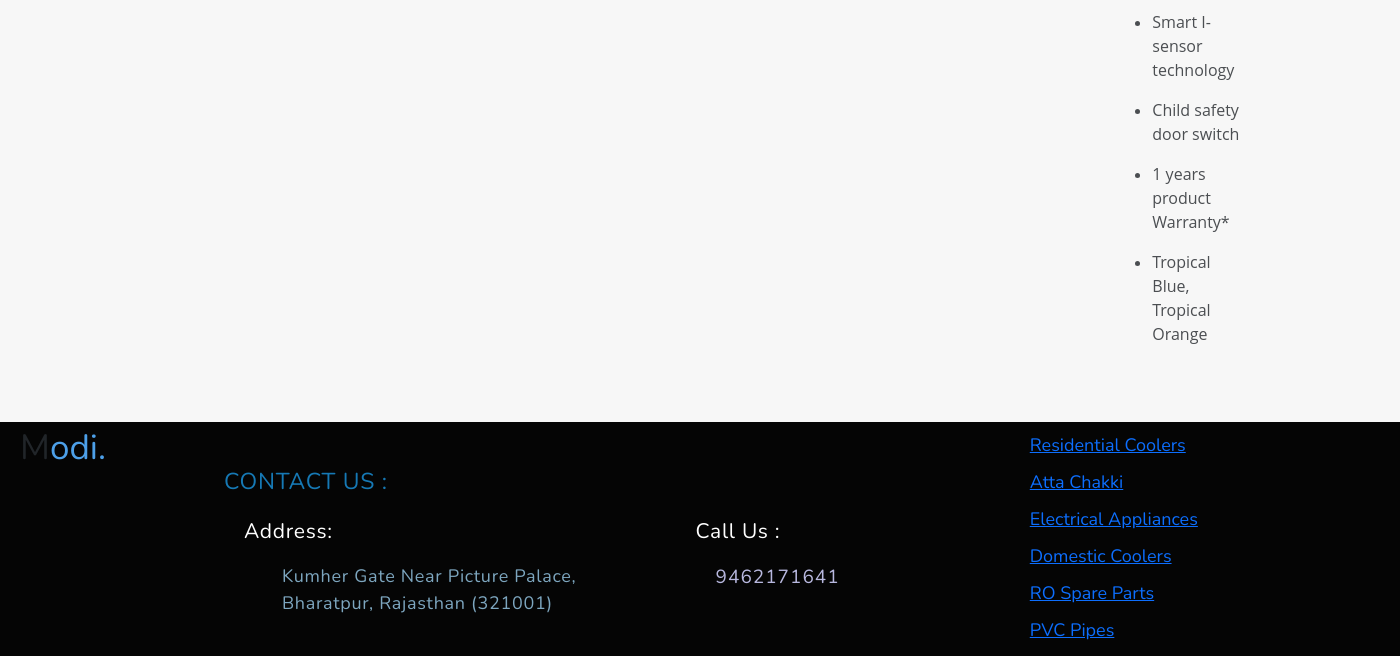
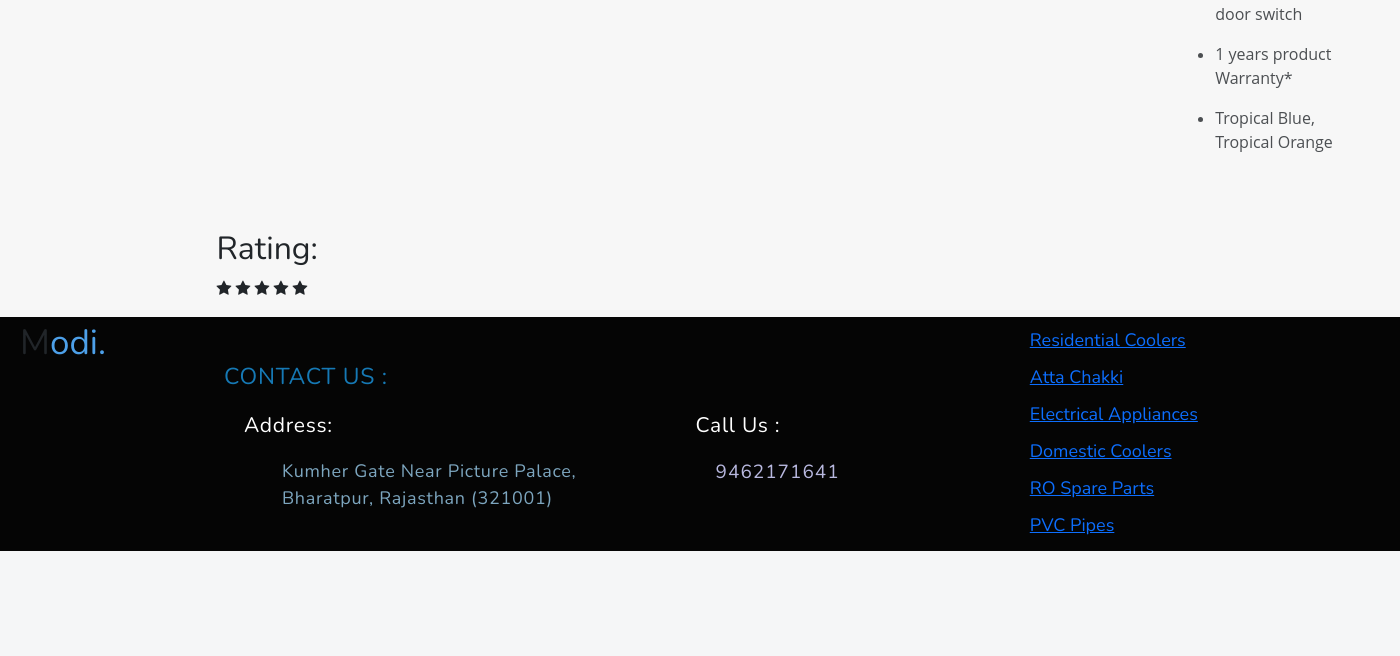
Before and after one commit to Harshmodi559/Classifiyo, a Django app: page /aatachakki/2 in a window 1400 px wide. Shown: the part 801-1457 px from the top of the page. After the commit the page ends 1352 px from the top, so only its background shows below. Run offline with Django 3.2, Linux system fonts and the light colour scheme; data comes from the database, SQL or seed files in the repository; both versions use the stored data as it was after the commit; some libraries are stand-ins or nearby versions.

Commit message:
new changes

```diff
--- a/home/views.py
+++ b/home/views.py
@@ -154,7 +154,23 @@
 def category_page(request):
     return render(request,"categories.html")
 
+
+def rating_Products(request):
+    if(request.method=="POST"):
+        rate=request.POST.get("rating")
+        # print(type(rate))
+        dict={1:"very bad",2:"not good",3:"good",4:"nice",5:"excellent"}
+        # result=dict[rate]
+        # print(res)
+        c=2
+        return c
+
+
+
 def chakki_products(request, product_id):
+    x=rating_Products(request)
+    print("result:",x)
+
     if(product_id == 1):
         d = olive.objects.all()
     elif(product_id == 2):
--- a/static/css/base_chakki.css
+++ b/static/css/base_chakki.css
@@ -9,6 +9,9 @@
   background-color: #f7f7f7;
 }
 
+.checked {
+  color: orange;
+}
 .topbar {
   text-decoration: none;
   font-size: 20px;
--- /dev/null
+++ b/static/js/base_chakki.js
@@ -0,0 +1,40 @@
+
+
+function myFunction(id)
+{
+    // console.log(id)
+   var check_id=document.getElementById(id)
+//    console.log(check_id)
+    if(check_id.classList.contains("checked"))
+    {
+        // console.log("already have class")
+        var id_=id;
+        for (var i=1;i<6;i++){
+            var a=document.getElementById(i);
+            // if(check_id.classList.contains("checked"))
+            // {
+                a.classList.remove("checked")}
+
+            // }
+        document.getElementById("demo").innerHTML="";
+
+        // check_id.classList.remove("checked")
+    }
+    else{
+        // console.log("not have")
+    for (var i=1;i<=id;i++){
+    var a=document.getElementById(i)
+    a.classList.add("checked")
+    }
+    const grade=["Very Bad","Not Good","good","Nice","Excellent"]
+    document.getElementById("demo").innerHTML=grade[id-1]
+    }
+
+
+}
+
+// a.addEventListener("click", myFunction());
+// b.addEventListener("click", myFunction());
+// c.addEventListener("click", myFunction());
+// d.addEventListener("click", myFunction());
+// e.addEventListener("click", myFunction());
--- a/templates/base_chakki.html
+++ b/templates/base_chakki.html
@@ -6,6 +6,8 @@
     <meta http-equiv="X-UA-Compatible" content="IE=edge" />
     <meta name="viewport" content="width=device-width, initial-scale=1.0" />
 
+    <!-- Font Awesome Icon Library -->
+<link rel="stylesheet" href="https://cdnjs.cloudflare.com/ajax/libs/font-awesome/4.7.0/css/font-awesome.min.css">
     <!-- Bootstrap CSS -->
     <link
       href="https://cdn.jsdelivr.net/npm/bootstrap@5.0.0-beta1/dist/css/bootstrap.min.css"
@@ -132,12 +134,26 @@
       </div>
       <div class="block2">
             {% block baseContent %}{% endblock%}
+            <h2>Rating:</h2>
+            <form action="" method="POST">
+              {% csrf_token %}
+              <div>
+                <span class="fa fa-star" id="1" onclick="myFunction(this.id)"></span>
+                <span class="fa fa-star" id="2" onclick="myFunction(this.id)"></span>
+                <span class="fa fa-star" id="3" onclick="myFunction(this.id)"></span>
+                <span class="fa fa-star" id="4" onclick="myFunction(this.id)"></span>
+                <span class="fa fa-star" id="5" onclick="myFunction(this.id)"></span>
+                <p id="demo"></p>
+
+              <!-- <span class="heading">User Rating</span>
+                   <span id="1" class="fa fa-star"></span>
+               <span id="2" class="fa fa-star "></span>
+              <span id="3" class="fa fa-star "></span>
+              <span id="4" class="fa fa-star"></span>
+                <span id="5" class="fa fa-star"></span>-->
+            </div>
+            </form>
       </div>
-
-    <div class="text">
-      {% block textContent %}{% endblock%}
-    </div>
-
   </div>
 
 
@@ -178,7 +194,7 @@
     </div>
   </div>
 
-
+    <script src="{% static 'js/base_chakki.js' %}"
 
 <script src="https://unpkg.com/aos@2.3.1/dist/aos.js"></script>
 
```
Also changed, not shown: db.sqlite3, home/urls.py (line endings or trailing spaces).
